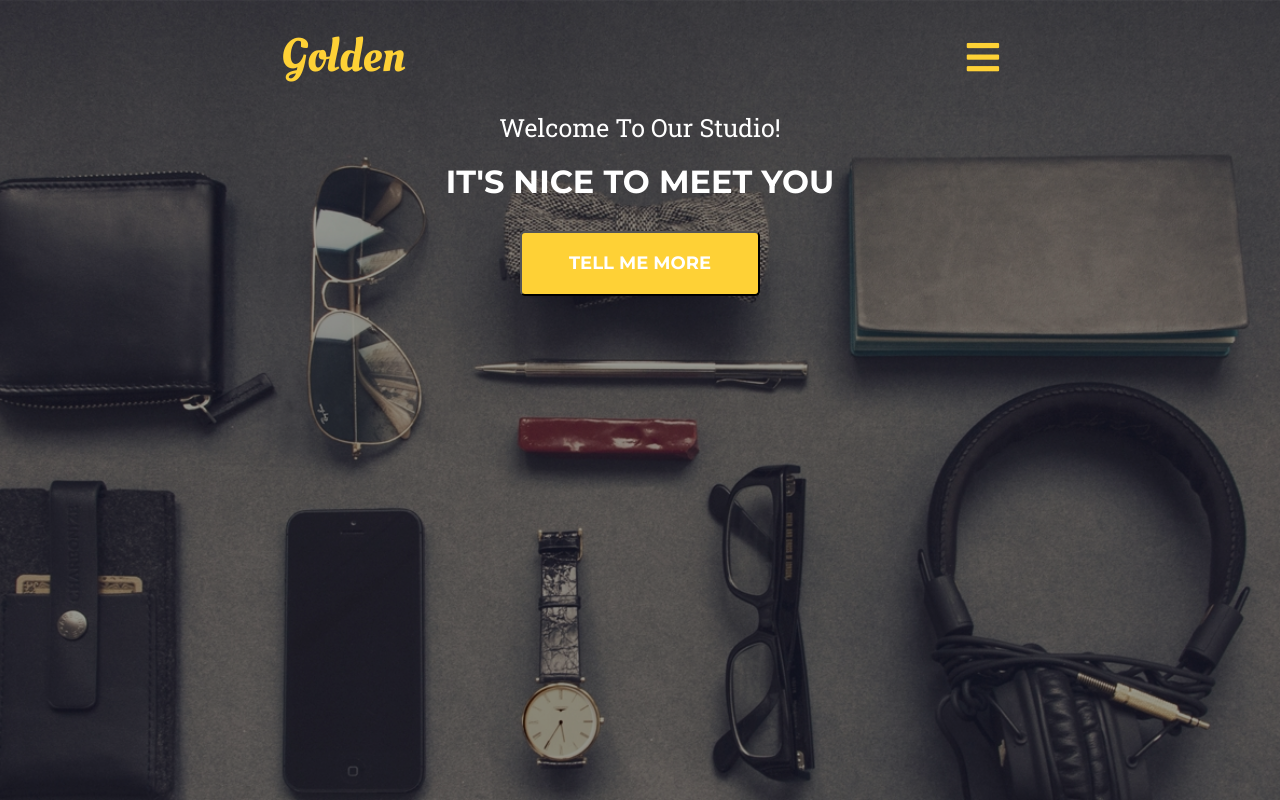
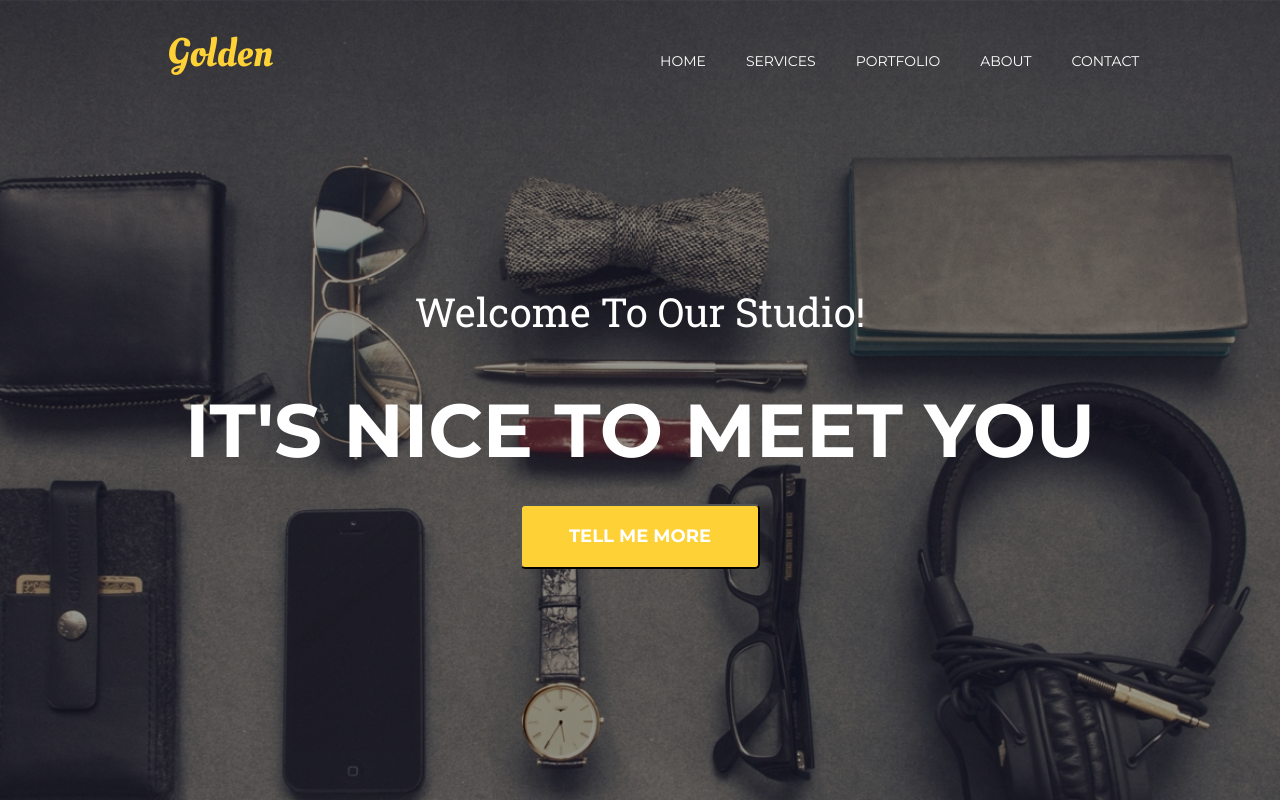
Before and after one commit to wyrwat/golden, a website: page index.html in a window 1280 px wide. Drawn offline with Linux system fonts and the light colour scheme.

Commit message:
add media 1024

```diff
--- a/js/script.js
+++ b/js/script.js
@@ -1,10 +1,12 @@
 const hamburger = document.querySelector('.burger-wrapper');
 const home = document.querySelector('.home');
+const welcome = document.querySelector('.welcome');
 const iconBurger = document.querySelector('.hamburger');
 const iconX = document.querySelector('.close');
 
 function menuOn() {
     home.classList.toggle('menu-on');
+    welcome.classList.toggle('welcome-show');
     iconBurger.classList.toggle('show');
     iconX.classList.toggle('show');
 }
--- a/sass/components/_btn.scss
+++ b/sass/components/_btn.scss
@@ -11,3 +11,7 @@
     text-transform: uppercase;
     cursor: pointer;
 }
+
+.btn:hover {
+    background-color: $yellow-hover;
+}
--- a/sass/layout/_jumbotron.scss
+++ b/sass/layout/_jumbotron.scss
@@ -3,6 +3,8 @@
     flex-direction: column;
     text-align: center;
     height: 100vh;
+    max-width: 1402px;
+    margin: 0 auto;
     background-image: url('/images/Background_Image.jpg');
     background-position: center;
     background-size: cover;
@@ -11,7 +13,6 @@
     .home-wrapper {
         background-color: rgba(0, 0, 0, .4);
         height: 100vh;
-        transition: 2s linear;
 
         .nav {
             display: flex;
@@ -47,7 +48,7 @@
 
                     .close {
                         align-self: center;
-                        font-size: 30px;
+                        font-size: 35px;
                         color: $yellow;
                         cursor: pointer;
                     }
@@ -120,7 +121,7 @@
     }
 }
 
-@media (min-width: 410px) {
+@media (min-width: 425px) {
     .jumbotron {
         .home-wrapper {
             .nav {
@@ -131,10 +132,13 @@
 
                     .burger-wrapper {
                         .hamburger {
-                            font-size: 37px;
+                            font-size: 38px;
+                        }
+
+                        .close {
+                            font-size: 45px;
                         }
                     }
-
                 }
 
                 .home {
@@ -156,17 +160,13 @@
                     font-size: 32px;
                 }
             }
-
-
         }
     }
 }
 
-@media (min-width: 320px) and (orientation: landscape) {
+@media (orientation: landscape) and (max-width: 1023px) {
     .jumbotron {
         .home-wrapper {
-            .nav {}
-
             .welcome {
                 h2 {
                     font-size: 25px;
@@ -177,8 +177,84 @@
             .welcome-show {
                 display: none;
             }
-
-
         }
     }
 }
+
+@media (min-width: 768px) {
+    .jumbotron {
+        .home-wrapper {
+            .welcome {
+                h2 {
+                    font-size: 33px;
+                    margin-top: 110px;
+                }
+
+                h1 {
+                    font-size: 40px;
+                }
+            }
+        }
+    }
+}
+
+@media (min-width: 1024px) {
+    .jumbotron {
+        background-size: cover;
+
+        .home-wrapper {
+            .nav {
+                flex-direction: row;
+
+                .logo_container {
+                    display: flex;
+                    width: 100vw;
+                    justify-content: space-around;
+
+                    .logo {
+                        font-size: 40px;
+                        margin-left: -200px;
+                    }
+
+                    .burger-wrapper {
+                        display: none;
+                    }
+                }
+
+                .home {
+                    display: flex;
+                    margin-top: 15px;
+                    list-style: none;
+                    width: 100%;
+                    background-color: transparent;
+
+                    .menu {
+                        margin: 7px 0;
+
+                        a {
+                            font-size: 14px;
+                            padding: 20px;
+                        }
+
+                        a:hover {
+                            color: $yellow;
+                        }
+                    }
+                }
+            }
+
+            .welcome {
+                h2 {
+                    font-size: 40px;
+                    margin-top: 212px;
+                }
+
+                h1 {
+                    font-size: 75px;
+                    margin-top: 52px;
+                }
+            }
+        }
+    }
+
+}
--- a/sass/utils/_variables.scss
+++ b/sass/utils/_variables.scss
@@ -1,5 +1,6 @@
 // colors
 $yellow: #fed136;
+$yellow-hover: #ecbc0f;
 $black: #222;
 $grey: #777;
 
```
Also changed, not shown: css/style.css, css/style.prefixed.css, 2 other files.
